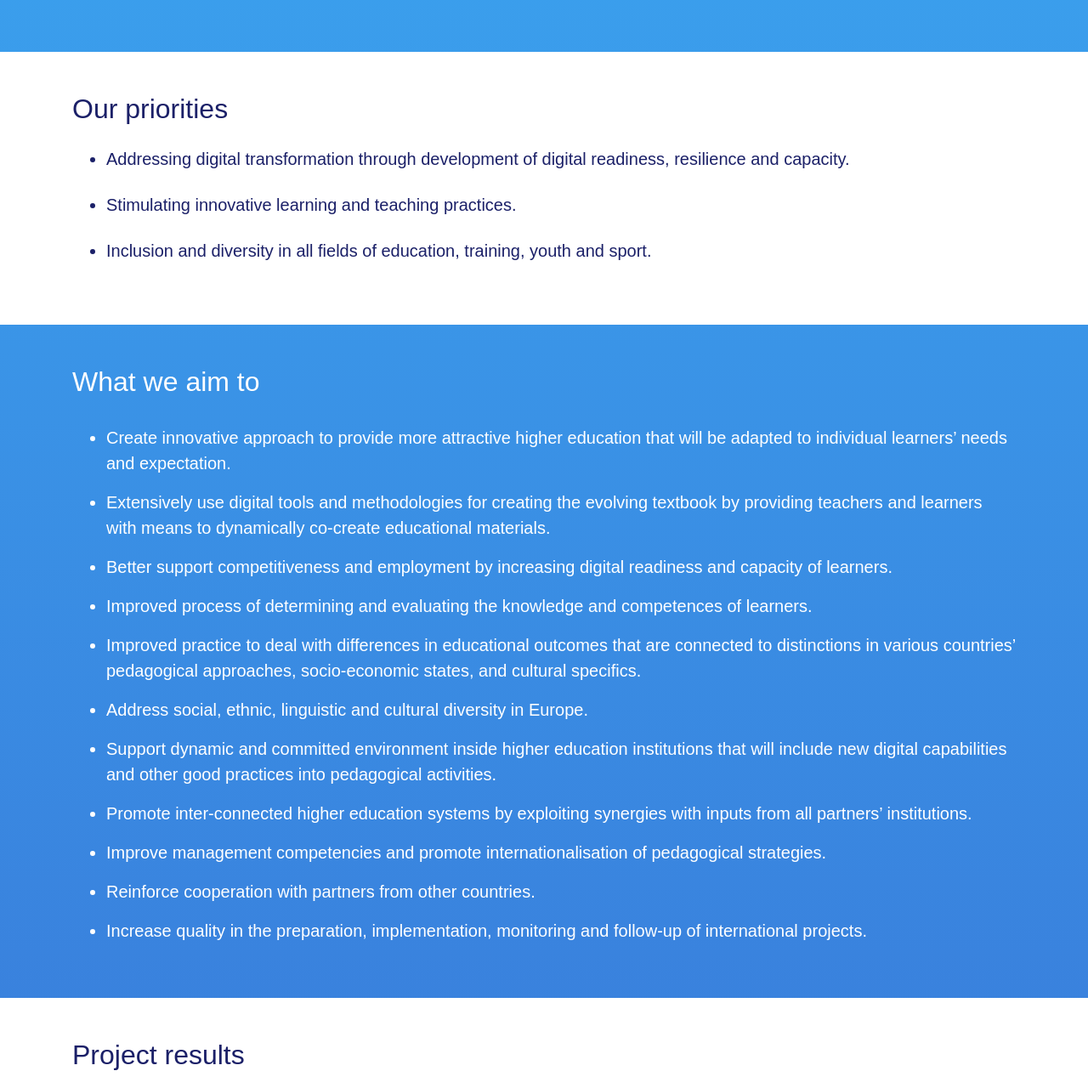
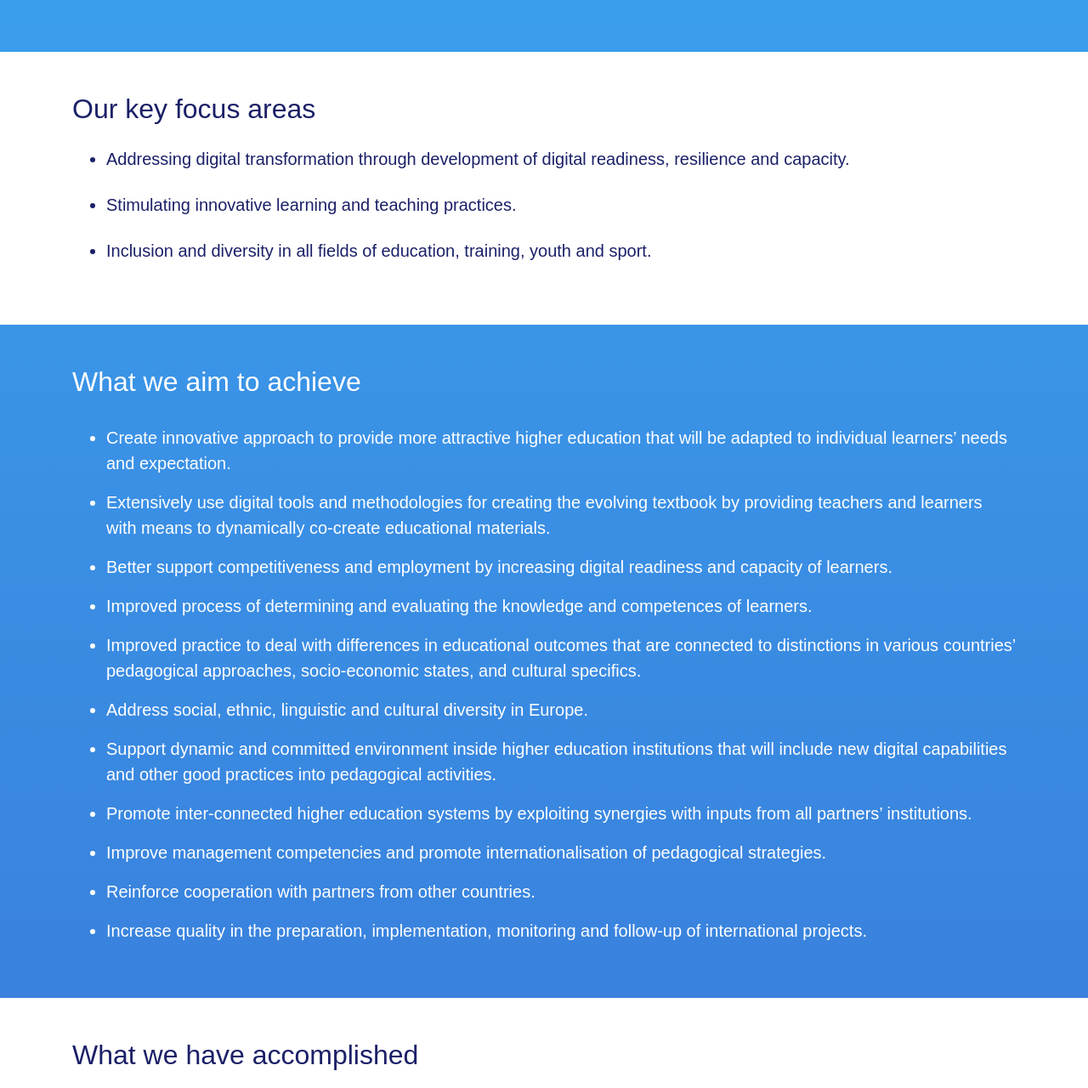
Before and after one commit to fsprojekti/tet-landing-page, a plain HTML site: page index.html in a window 1280 px wide. Shown: the part 629-1909 px from the top of the page at 85% size. Drawn offline with nearby package versions, Linux system fonts and the light colour scheme; a web font is replaced by a local one.

Commit message:
Update index.html

```diff
--- a/index.html
+++ b/index.html
@@ -94,7 +94,7 @@
         <div class="container">
             <div class="row align-items-start">
                 <div class="col-lg-12 text-left blurb" style="color: #1b2068">
-                    <h2 class="pb-3">Our priorities</h2>
+                    <h2 class="pb-3">Our key focus areas</h2>
                     <ul class ="text-left lead">
                         <li class="mb-4">Addressing digital transformation through development of digital readiness, resilience and capacity.</li>
                         <li class="mb-4">Stimulating innovative learning and teaching practices.</li>
@@ -110,7 +110,7 @@
         <div class="container">
             <div class="row align-items-start">
                 <div class="col-lg-12 text-left">
-                    <h2 class="pb-3">What we aim to</h2>
+                    <h2 class="pb-3">What we aim to achieve</h2>
                     <p>
                         <ul class ="text-left lead">
                             <li class="mb-3">Create innovative approach to provide more attractive higher education that will be adapted to individual learners’ needs
@@ -139,7 +139,7 @@
         <div class="container">
             <div class="row align-items-start">
                 <div class="col-lg-12 text-left blurb" style="color: #1b2068">
-                    <h2 class="pb-3">Project results</h2>
+                    <h2 class="pb-3">What we have accomplished</h2>
                     <h4>Work Package 2: Platform Tools Analysis</h4>
                     <ul class ="text-left lead">
                         <li class="mb-4"><a href="results/WP2-A1.pdf" target="_blank">Overview of current textbooks and other educational materials used by the project partners in their courses</a></li>
@@ -178,7 +178,7 @@
         <div class="container">
             <div class="row align-items-start">
                 <div class="col-lg-12 text-left">
-                    <h2 class="pb-3">Publications</h2>
+                    <h2 class="pb-3">Sharing the outcomes</h2>
                     <p>
                         <ul class ="text-left lead">
                             <li class="mb-3">Podržaj, P., Požrl, T., Rožman, N., & Žužek, T.: <a href="https://ieeexplore.ieee.org/abstract/document/10125220" target="_blank">Work in Progress: Erasmus+ project: The Evolving Textbook-TET. </a>IEEE Global Engineering Education Conference (EDUCON), pp. 1-3. IEEE (2023).
```
